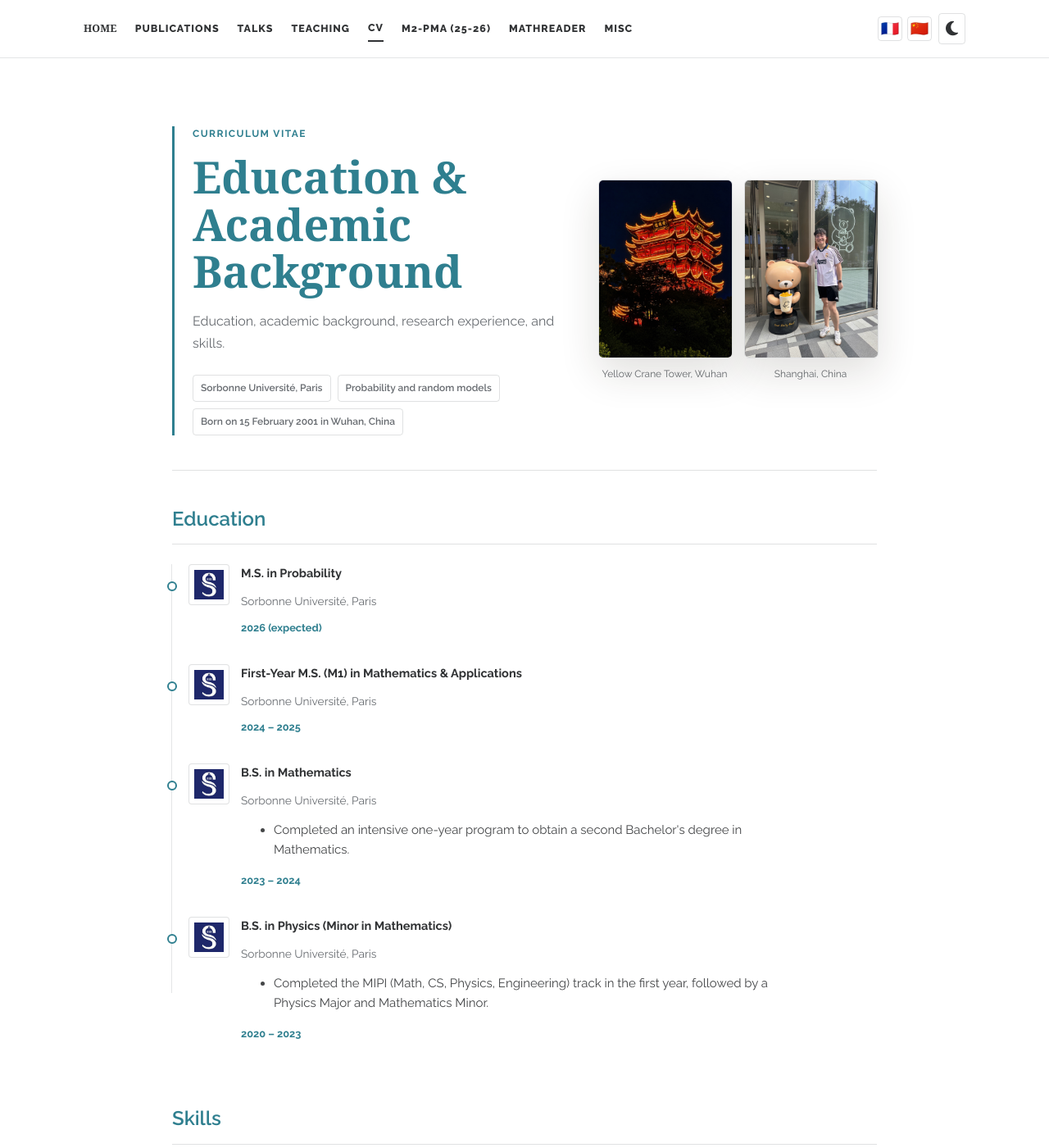
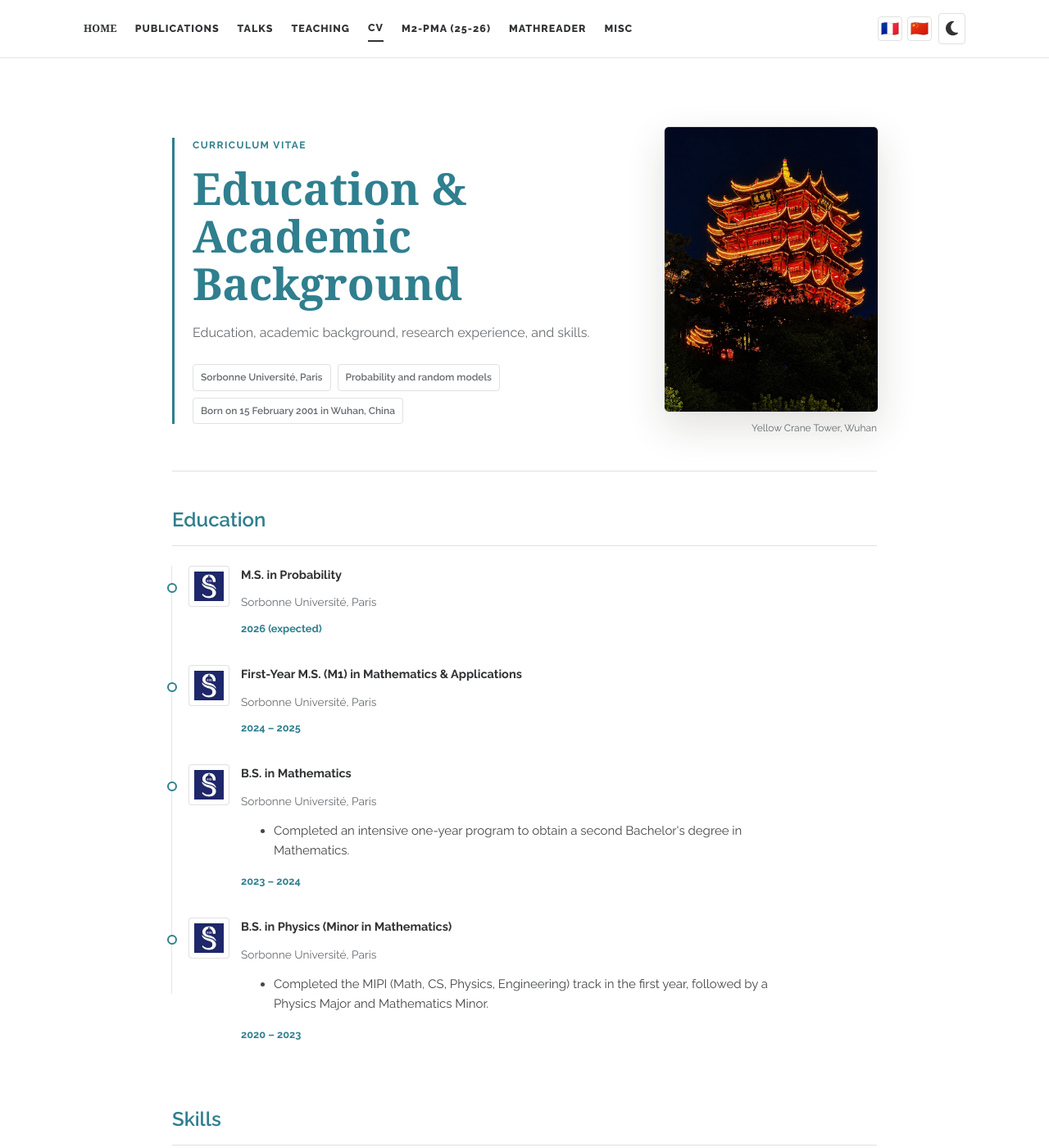
Before and after one commit to Lucien-XIAO/Lucien-XIAO.github.io, a Jekyll site: the page built from cv.md, in a window 1280 px wide and 1400 px high. Shown: the whole window at 82% size. Built offline with Jekyll 4.4.1, drawn with Linux system fonts in a browser that asks for light colours; nearby versions of some CDN libraries; a style sheet for code colours, icons or effects is not loaded.

Commit message:
Remove personal photo from CV header

```diff
--- a/_includes/head.html
+++ b/_includes/head.html
@@ -16,8 +16,8 @@
 <link rel="stylesheet" href="/assets/css/font_sans_serif.css">
 <link rel="stylesheet" href="/assets/css/style-no-dark-mode_old.css">
 <link rel="stylesheet" href="/assets/css/publications-no-dark-mode_old.css">
-<link rel="stylesheet" href="/assets/css/theme-claude.css?v=15">
-<script src="/assets/js/site-i18n.js?v=16" defer></script>
+<link rel="stylesheet" href="/assets/css/theme-claude.css?v=16">
+<script src="/assets/js/site-i18n.js?v=17" defer></script>
 <script>
   (function() {
     var theme = localStorage.getItem('theme');
--- a/assets/css/theme-claude.css
+++ b/assets/css/theme-claude.css
@@ -3221,7 +3221,7 @@
   border-bottom: 1px solid var(--claude-border);
   display: grid;
   gap: 38px;
-  grid-template-columns: minmax(0, 1fr) minmax(300px, 340px);
+  grid-template-columns: minmax(0, 1fr) minmax(220px, 260px);
   margin-bottom: 38px;
   padding: 14px 0 42px;
 }
@@ -3273,17 +3273,10 @@
   padding: 6px 9px;
 }
 
-body.theme-claude .cv-hero-gallery {
+body.theme-claude .cv-hero-photo {
   justify-self: end;
-  display: grid;
-  gap: 16px;
-  grid-template-columns: repeat(2, minmax(0, 1fr));
-  max-width: 340px;
-  width: 100%;
-}
-
-body.theme-claude .cv-hero-photo {
   margin: 0;
+  max-width: 260px;
   width: 100%;
 }
 
@@ -3299,19 +3292,11 @@
   width: 100%;
 }
 
-body.theme-claude .cv-hero-photo-wuhan img {
-  object-position: center 42%;
-}
-
-body.theme-claude .cv-hero-photo-shanghai img {
-  object-position: center 50%;
-}
-
 body.theme-claude .cv-hero-photo figcaption {
   color: var(--claude-secondary);
   font-size: 12px;
   margin-top: 10px;
-  text-align: center;
+  text-align: right;
 }
 
 body.theme-claude .misc-figure-grid {
@@ -3370,13 +3355,13 @@
     padding-left: 18px;
   }
 
-  body.theme-claude .cv-hero-gallery {
+  body.theme-claude .cv-hero-photo {
     justify-self: start;
-    max-width: 360px;
+    max-width: 260px;
   }
 
   body.theme-claude .cv-hero-photo figcaption {
-    text-align: center;
+    text-align: left;
   }
 
   body.theme-claude .misc-figure-grid {
@@ -3393,7 +3378,7 @@
     font-size: 34px;
   }
 
-  body.theme-claude .cv-hero-gallery {
-    gap: 12px;
-  }
-}
+  body.theme-claude .cv-hero-photo {
+    max-width: 220px;
+  }
+}
--- a/assets/js/site-i18n.js
+++ b/assets/js/site-i18n.js
@@ -93,11 +93,6 @@
       fr: "Profil académique",
       zh: "学术概况",
     },
-    "cv.personal_photographs": {
-      en: "Personal photographs",
-      fr: "Photographies personnelles",
-      zh: "个人照片",
-    },
   };
 
   const TEXT_TRANSLATIONS = {
@@ -498,13 +493,8 @@
     },
     "Yellow Crane Tower, Wuhan": {
       en: "Yellow Crane Tower, Wuhan",
-      fr: "Pavillon de la Grue jaune, Wuhan",
+      fr: "Tour de la Grue jaune, Wuhan",
       zh: "武汉黄鹤楼",
-    },
-    "Shanghai, China": {
-      en: "Shanghai, China",
-      fr: "Shanghai, Chine",
-      zh: "拍摄于上海，中国",
     },
     "Paris at night over the Seine": {
       en: "Paris at night over the Seine",
--- a/cv.md
+++ b/cv.md
@@ -19,16 +19,10 @@
         <span>Born on 15 February 2001 in Wuhan, China</span>
       </div>
     </div>
-    <div class="cv-hero-gallery" aria-label="Personal photographs" data-i18n-aria-label="cv.personal_photographs">
-      <figure class="cv-hero-photo cv-hero-photo-wuhan">
-        <img src="{{ site.baseurl }}/assets/img/cv-wuhan-tower.jpg?v=1" alt="Yellow Crane Tower at night in Wuhan" decoding="async" />
-        <figcaption>Yellow Crane Tower, Wuhan</figcaption>
-      </figure>
-      <figure class="cv-hero-photo cv-hero-photo-shanghai">
-        <img src="{{ site.baseurl }}/assets/img/cv-shanghai.jpg?v=1" alt="Portrait of Yuguang XIAO in Shanghai, China" decoding="async" />
-        <figcaption>Shanghai, China</figcaption>
-      </figure>
-    </div>
+    <figure class="cv-hero-photo">
+      <img src="{{ site.baseurl }}/assets/img/cv-wuhan-tower.jpg?v=1" alt="Yellow Crane Tower at night in Wuhan" decoding="async" />
+      <figcaption>Yellow Crane Tower, Wuhan</figcaption>
+    </figure>
   </section>
 
   <h2 class="cv-section-title">Education</h2>
```
Also changed, not shown: assets/img/cv-shanghai.jpg (deleted).
